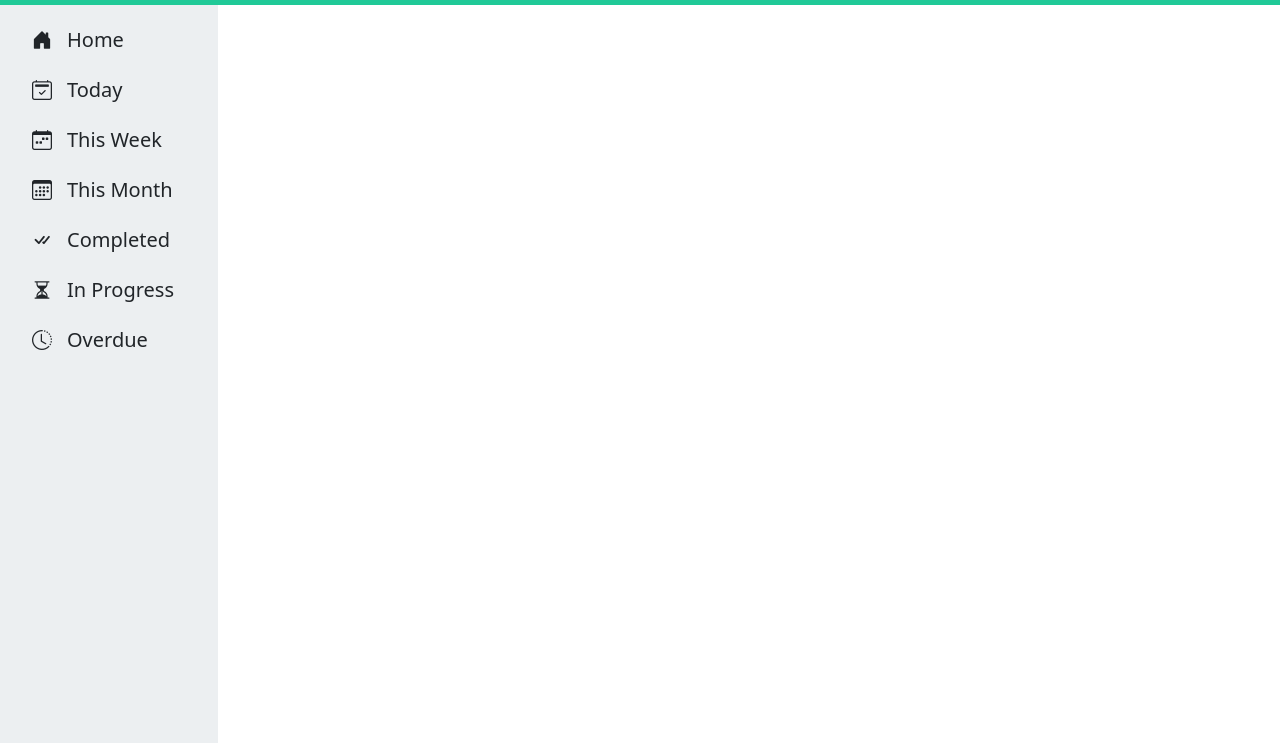
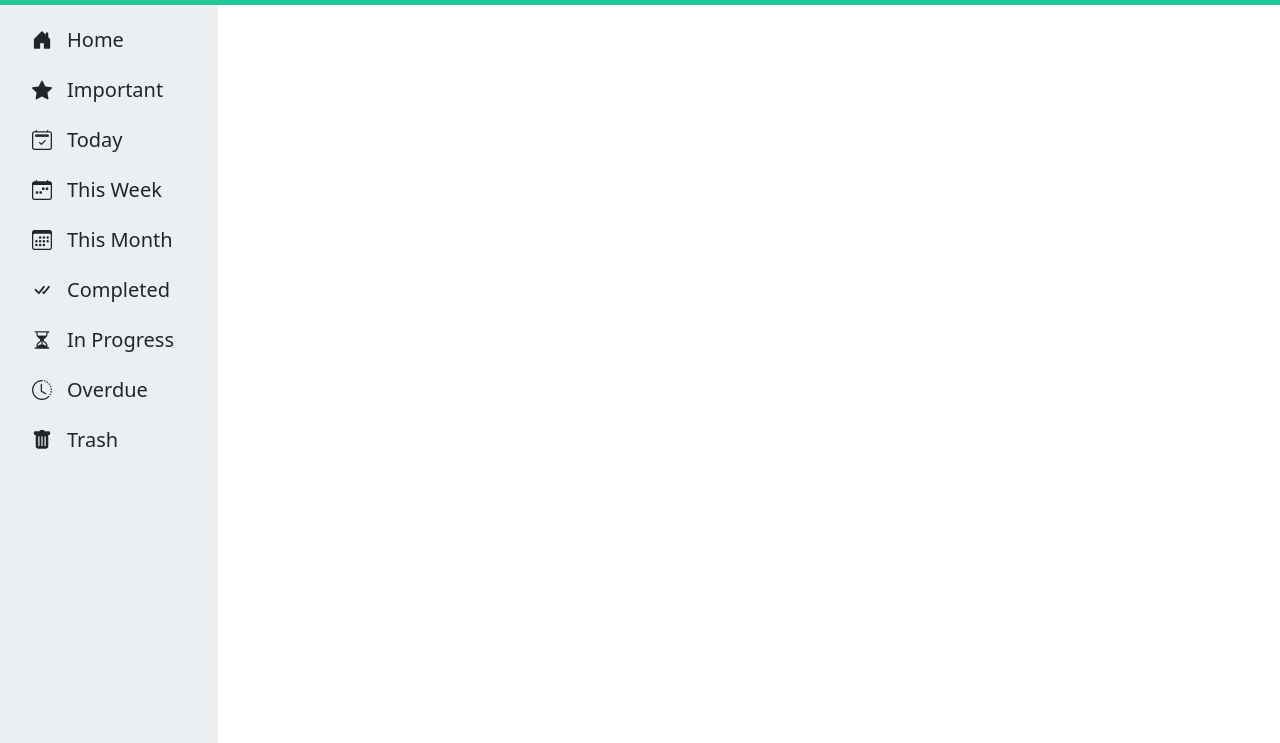
Before and after one commit to trihuang/todo-list, a website built with webpack: page dist/index.html in a window 1280 px wide. Shown: the part 57-800 px from the top of the page. Built offline with nearby package versions, Linux system fonts and the light colour scheme.

Commit message:
Minor tweaks to the sidebar

```diff
--- a/dist/index.html
+++ b/dist/index.html
@@ -34,6 +34,11 @@
             </ul>
             <ul>
                 <li>
+                    <i class="bi bi-star-fill"></i><span>Important</span>
+                </li>
+            </ul>
+            <ul>
+                <li>
                     <i class="bi bi-calendar2-check"></i><span>Today</span>
                 </li>
             </ul>
@@ -62,6 +67,11 @@
                     <i class="bi bi-clock-history"></i><span>Overdue</span>
                 </li>
             </ul>
+            <ul>
+                <li>
+                    <i class="bi bi-trash-fill"></i><span>Trash</span>
+                </li>
+            </ul>
         </div>
         <div class="content"></div>
     </div>
```
